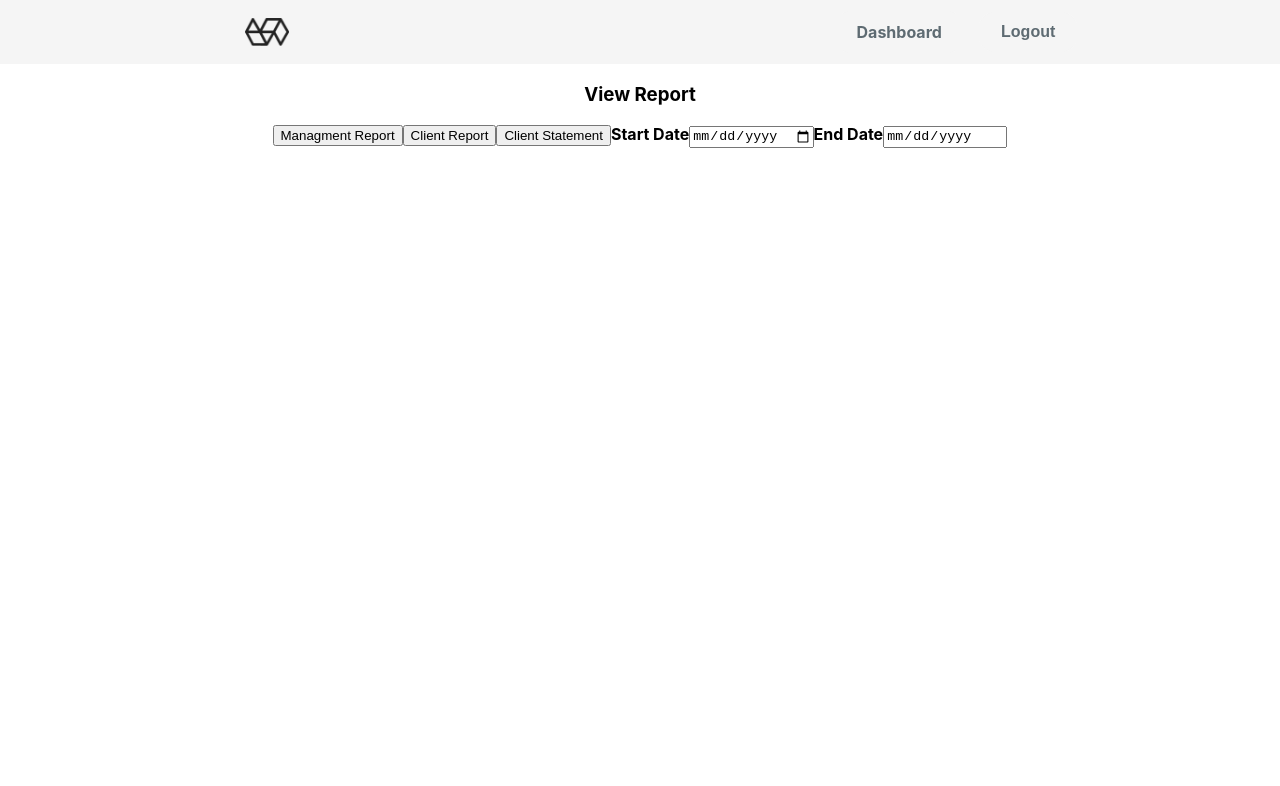
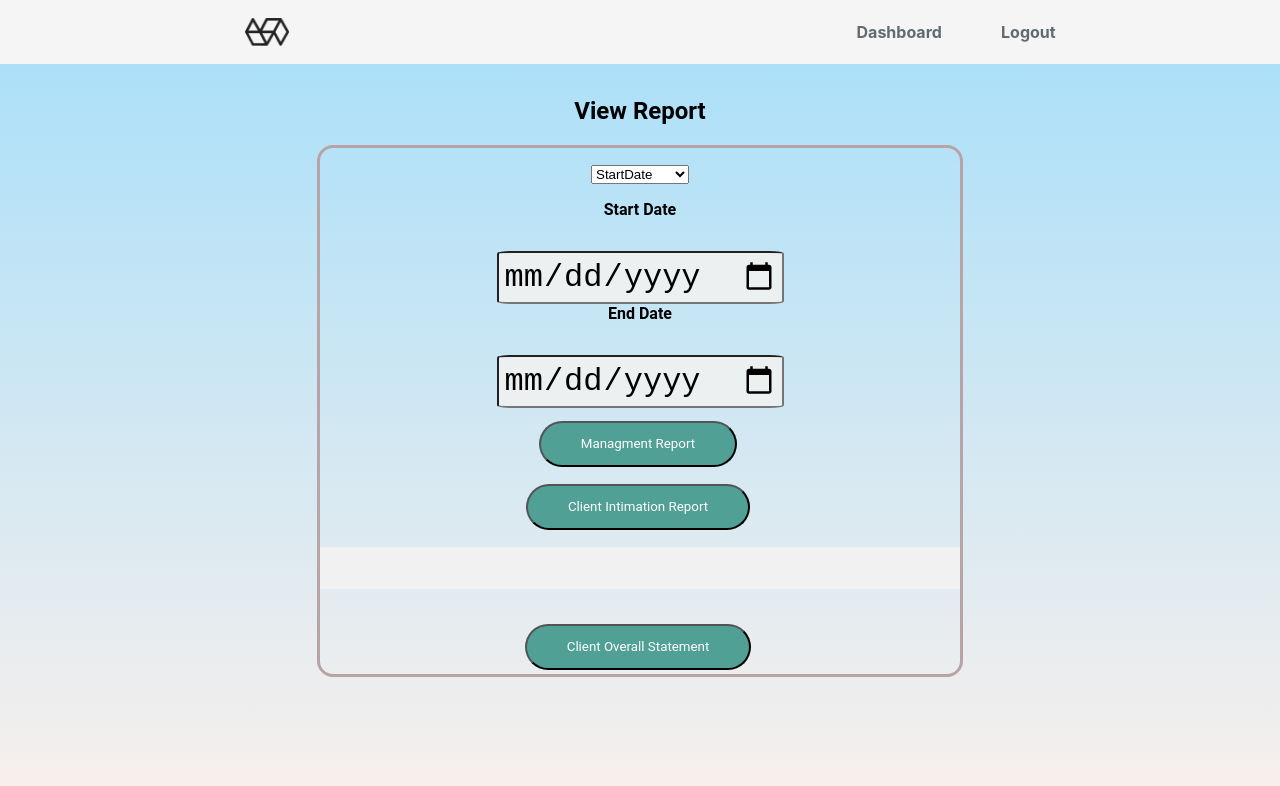
Before and after one commit to rajshah1/fixDeposits_UIUX, a React (Create React App) app: page /viewInfo in a window 1280 px wide. Shown: the top 786 px of the page. Built offline with nearby package versions, Linux system fonts and the light colour scheme; no server answers; sample sign-in values are in the browser's storage.

Commit message:
Updated ViewInfoData with CustomerReport and MultiClientIntimation Report

```diff
--- a/src/App.css
+++ b/src/App.css
@@ -6,7 +6,7 @@
     display: flex;
     justify-content: space-around;
     align-items: center;
-    min-height: 5vh;
+    min-height: 6.5vh;
     max-height: 8vh;
     background: whitesmoke;
     color: rgb(188, 218, 218);
@@ -17,8 +17,7 @@
     width: 20%;
     display: flex;
     justify-content: space-around;
-    align-items: center;
-    margin-left: 0em;
+    align-items: flex-start;
 }
 
 .nav-button {
@@ -26,7 +25,7 @@
     border: none;
     color: #5e6b72;
     font-weight: bold;
-    max-height: 6vh;
+    max-height: 6.5vh;
     padding: 5% 10%;
     border-radius: 1em;
     text-align: center;
@@ -36,6 +35,10 @@
     transition-duration: 0.4s;
     white-space: nowrap;
     margin-left: 1em;
+}
+
+.nav-button button {
+    margin-top: 0;
 }
 
 .nav-button:hover {
@@ -177,7 +180,7 @@ h4 {
 }
 
 .firstPage {
-    min-height: 100vh;
+    min-height: 93vh;
     width: auto;
     background-image: url(hero-bg.jpg);
     background-position: center center;
@@ -324,7 +327,7 @@ input[type=password]:focus {
 
 @media only screen and (max-width:768px) {
     .nav-button {
-        font-size: 100%;
+        font-size: 80%;
     }
     .container {
         max-width: 100%;
--- a/src/Functional/viewInfoData.jsx
+++ b/src/Functional/viewInfoData.jsx
@@ -1,23 +1,97 @@
 import React from 'react';
-import  firebase,{auth} from '../componets/Firebase';
+import "../stylefiles/viewInfo.css";
+import firebase, { auth } from '../componets/Firebase';
+import { useState } from 'react';
+import axios from 'axios';
 
 
-function viewInfoData(){
-    return(
+
+
+function ViewInfoData() {
+    var [currentUserId, SetcurrentUserId] = useState(auth.currentUser.uid);
+    var [familyId, SetFamilyId] = useState("");
+    var [searchParams, SetSearchParams] = useState({
+        searchField: 'startDate',
+        initialDate: '',
+        lastDate: ''
+    });
+
+    const updateField = (e) => {
+        SetSearchParams({
+            ...searchParams,
+            [e.target.name]: e.target.value
+        });
+    };
+
+
+    function MangementReportCall() {
+
+    };
+
+    const ClientReportCall = async (e) => {
+        e.preventDefault();
+        //console.log(searchParams);
+        axios({
+            url: `http://localhost:8080/${currentUserId}/PrintMultiReportPDF`, data: searchParams
+            , responseType: 'blob', method: 'POST'
+        }).then((response) => {
+            const url = window.URL.createObjectURL(new Blob([response.data]));
+            const link = document.createElement('a');
+            link.href = url;
+            link.setAttribute('download', 'ClientIntimationReport.pdf');
+            document.body.appendChild(link);
+            link.click();
+        });
+    };
+    const ClientFullStatment = (e) => {
+        e.preventDefault();
+        axios({
+            url: `http://localhost:8080/${currentUserId}/fullstatByClientID/${familyId}`, responseType: 'blob', method: 'GET'
+        }).then((response) => {
+            const url = window.URL.createObjectURL(new Blob([response.data]));
+            const link = document.createElement('a');
+            link.href = url;
+            const pdffilename =
+                link.setAttribute('download', familyId + '.pdf');
+            document.body.appendChild(link);
+            link.click();
+        });
+    };
+    return (
         <div className="view-main">
-            <h3>View Report</h3>
+            <h2>View Report</h2>
             <form className="view-form-first">
-                <button className="three-view-button">Managment Report</button>
-                <button className="three-view-button">Client Report</button>
-                <button className="three-view-button">Client Statement</button>
-                <label htmlFor="startDate"><b>Start Date</b></label>
-                <input type="date" id="startDate" name="startDate"  required/>
-                <label htmlFor="endDate"><b>End Date</b></label>
-                <input type="date" className="endDate"name="endDate"  required readOnly/>
+                <div className="viewinfo-form">
+                    <div className="selector-init-matu">
+                        <select name="searchField" id="dateTypeSelector" onChange={e => updateField(e)} value={searchParams.searchField}>
+                            <option value="startDate">StartDate</option>
+                            <option value="maturityDate">MaturityDate</option>
+                        </select>
+
+                    </div>
+                    <div className="viewform-datesInput">
+                        <label htmlFor="initialDate"><b>Start Date </b></label><br />
+                        <input type="date" id="initialDate" name="initialDate" onChange={e => updateField(e)} value={searchParams.initialDate || ''} required />
+                        <br />
+                        <label htmlFor="lastDate"><b>End Date </b></label><br />
+                        <input type="date" className="lastDate" name="lastDate" onChange={e => updateField(e)} value={searchParams.lastDate || ''} required />
+                        <br />
+                    </div>
+                    <div className="action-button">
+                        <button className="three-view-button" onClick={MangementReportCall} >Managment Report</button>
+                        <br />
+                        <button className="three-view-button" onClick={e => ClientReportCall(e)}>Client Intimation Report</button>
+                        <br />
+                        <input type="text" className="searchCustomerById" onChange={e => SetFamilyId(e.target.value)} value={familyId} />
+                        <button className="three-view-button" onClick={e => ClientFullStatment(e)}>Client Overall Statement</button>
+                        <br />
+                    </div>
+                </div>
+
 
             </form>
         </div>
     );
-};
+}
 
-export default viewInfoData;
+export default ViewInfoData;
--- a/src/componets/Nav.jsx
+++ b/src/componets/Nav.jsx
@@ -99,8 +99,8 @@ function Navbar(props){
             <ul className='nav-links'>
                 <Link className='nav-button' id='sign-up'to='/dashboard'>Dashboard</Link>
                 {user?
-                <button className='nav-button' id='logout' onClick={logout}>Logout</button>
-                :<button className='nav-button' id='logIn' onClick={modalShow}>Login</button>
+                <Link className='nav-button' id='logout' onClick={logout}>Logout</Link>
+                :<Link className='nav-button' id='logIn' onClick={modalShow}>Login</Link>
                 }
             </ul>
         </nav>
@@ -115,7 +115,7 @@ function Navbar(props){
                     <label htmlFor="email"><b>Email</b></label>
                     <input type="text" placeholder="Enter Email" name="email" value={emailId} onChange={e=>{SetemailId(e.target.value)}} required/>
                     <label htmlFor="psw"><b>Password</b></label>
-                    <input type="password" placeholder="Enter Password" name="psw" value={pass} onChange={e=>{Setpass(e.target.value)}}required/>
+                    <input type="password" placeholder="Enter Magic Word!" name="psw" value={pass} onChange={e=>{Setpass(e.target.value)}}required/>
                     <button type="submit" className="btn">Login</button>
                 </form>
             </div>
--- /dev/null
+++ b/src/stylefiles/viewInfo.css
@@ -0,0 +1,69 @@
+.view-main {
+    font-family: Roboto;
+    background-image: linear-gradient(to top, #fff1eb 0%, #ace0f9 100%);
+    min-height: 100vh;
+    width: auto;
+    background-position: center center;
+    bottom: 0px;
+    top: 0px;
+    right: 0px;
+    left: 0px;
+    background-repeat: no-repeat;
+    background-attachment: scroll;
+    background-size: cover;
+    padding: 1% 5vw;
+    position: static;
+    width: auto;
+}
+
+.viewinfo-form {
+    width: 50vw;
+    box-sizing: content-box;
+    border: 3px solid;
+    border-radius: 1em;
+    border-color: rgb(184, 164, 164);
+    margin: auto;
+}
+
+.viewinfo-form input,
+button {
+    margin-top: 1em;
+}
+
+.viewform-datesInput input {
+    font-size: 2rem;
+    border-radius: 5%;
+    background: #ecf0f1;
+    padding: 5px;
+}
+
+.three-view-button {
+    display: inline;
+    padding: 1em 3em;
+    margin: 1em 0.3em 0.3em 0;
+    border-radius: 2em;
+    box-sizing: border-box;
+    text-decoration: none;
+    font-family: 'Roboto', sans-serif;
+    color: #FFFFFF;
+    background-color: #50a095;
+    text-align: center;
+    transition: all 0.2s;
+    outline: none;
+}
+
+.three-view-button:hover {
+    background-color: #4095c6;
+    cursor: pointer;
+}
+
+.searchCustomerById input[type=text] {
+    width: 10%;
+}
+
+.selector-init-matu {
+    margin-top: 1em;
+    margin-bottom: 1em;
+}
+
+@media only screen and (max-width:768px) {}
```
